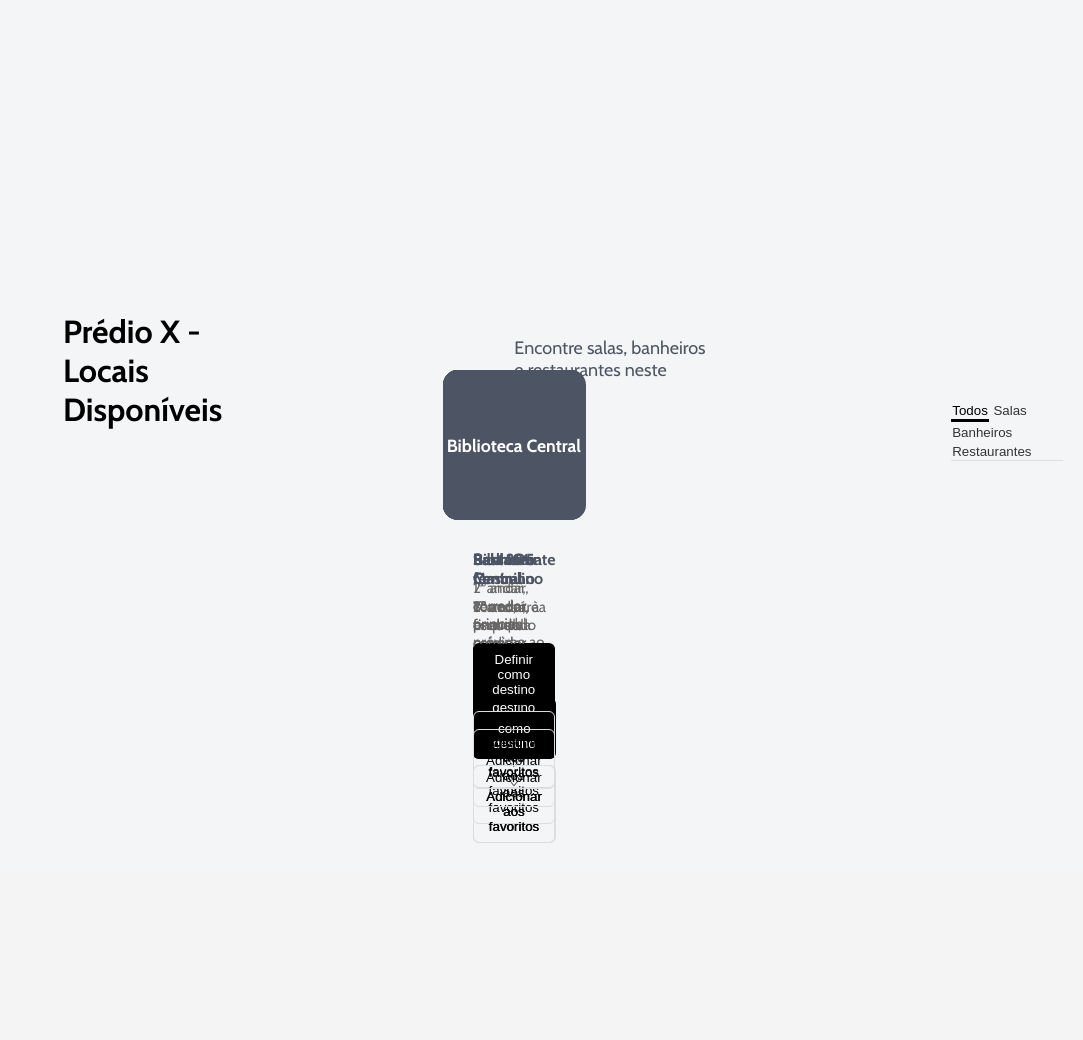
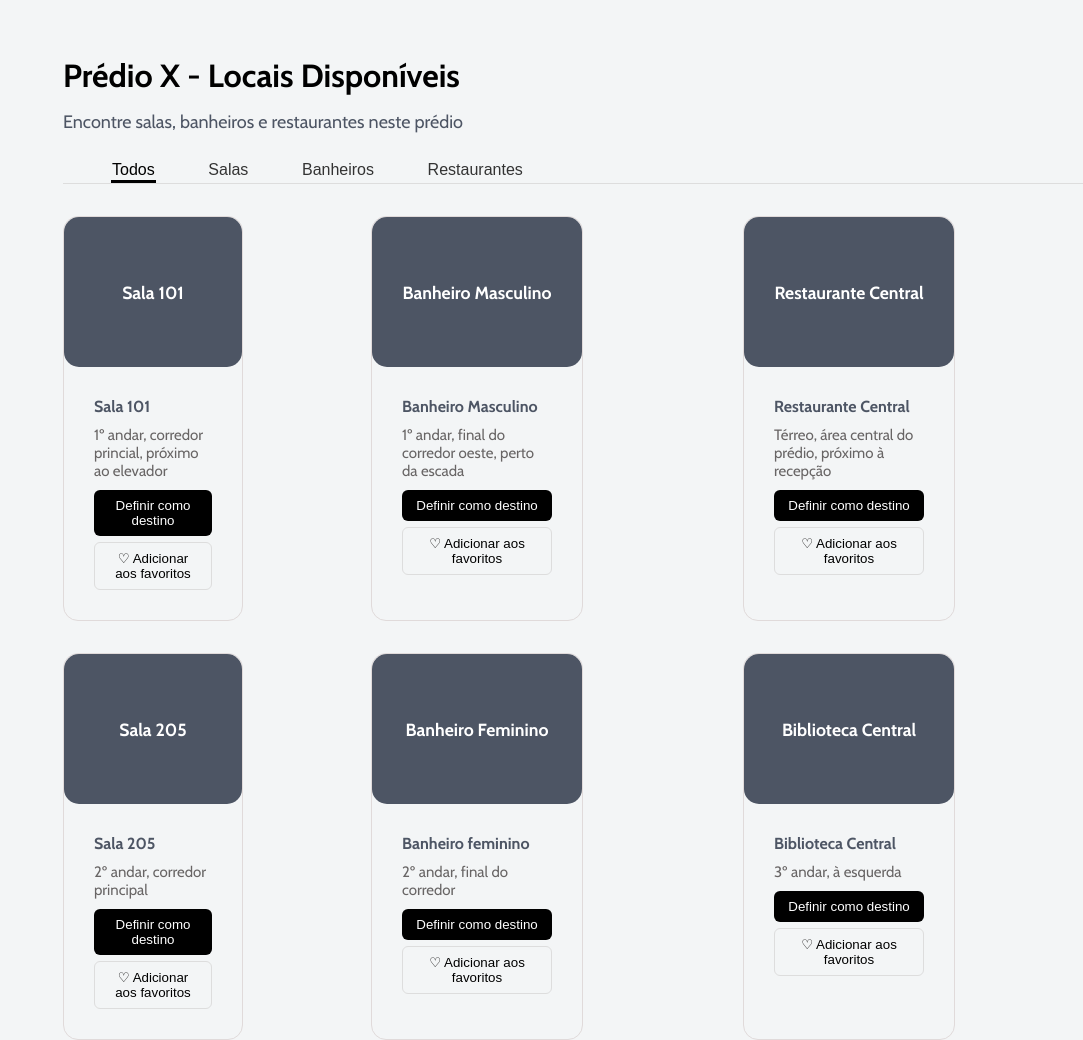
Before and after one commit to rayssathayde/inf1039-puc-go, a Django app: page /available_locations/ in a window 1280 px wide. Shown: the part 69-1109 px from the top of the page, without its empty margins (197-1280 px from the left). Before the commit the page ends 912 px from the top, so only its background shows below. Run offline with Django 5.2, Linux system fonts and the light colour scheme.

Commit message:
ajuste predios_disponiveis e favorites para accounts

```diff
--- a/accounts/urls.py
+++ b/accounts/urls.py
@@ -4,4 +4,5 @@ from accounts import views
 urlpatterns = [
     path('login/', views.login, name='login'),
     path('register/', views.register, name='register'),
+    path('favorites/', views.favorites, name='favorites'),
 ]
--- a/accounts/views.py
+++ b/accounts/views.py
@@ -62,3 +62,7 @@ def register(request):
 
         messages.success(request, f"Usuário {username} cadastrado com sucesso!")
         return redirect('login')
+
+#@login_required(login_url='login')
+def favorites(request):
+    return render(request, 'localizacoes_favoritas.html')
--- a/core/urls.py
+++ b/core/urls.py
@@ -3,7 +3,6 @@ from core import views
 
 urlpatterns = [
     path('', views.home, name='home'),
-    path('favorites/', views.favorites, name='favorites'),
     path('search_result/', views.search_result, name='search_results'),
     path('available_locations/', views.available_locations, name='available_locations'),
 
--- a/core/views.py
+++ b/core/views.py
@@ -5,10 +5,6 @@ from django.contrib.auth.decorators import login_required
 def home(request):
     return render(request, 'index.html')
 
-@login_required(login_url='login')
-def favorites(request):
-    return render(request, 'localizacoes_favoritas.html')
-
 def search_result(request):
     return render(request, 'resultado_pesquisa.html')
 
--- a/static/CSS/style_locais_disponiveis.css
+++ b/static/CSS/style_locais_disponiveis.css
@@ -27,7 +27,9 @@ font-size: large;
     background:none ;
     border: none;
     padding: 1px;
+    font-size: medium;
     font-weight: 500;
+    margin-left: 3rem;
     cursor: pointer;
     color: #333;
 }
@@ -39,10 +41,29 @@ font-size: large;
 .all_locations{
     display: grid;
     grid-template-columns: repeat(3, 1fr);
+
 }
-.localizacoes_card{
+.localizacoes_card1{
     margin-top: 2rem;
     margin-left: 15rem;
+    gap: 20px;
+    border: 1px solid #e0dada;
+    border-radius: 15px;
+
+}
+.localizacoes_card2{
+    margin-top: 2rem;
+    margin-left: 8rem;
+    margin-right: 5rem;
+    gap: 20px;
+    border: 1px solid #e0dada;
+    border-radius: 15px;
+
+}
+.localizacoes_card3{
+    margin-top: 2rem;
+    margin-left:5rem;
+    margin-right: 8rem;
     gap: 20px;
     border: 1px solid #e0dada;
     border-radius: 15px;
--- a/templates/locais_disponiveis.html
+++ b/templates/locais_disponiveis.html
@@ -10,75 +10,76 @@
 
 
 
-    <main class = "container">
+    <main class = "container-predio">
     <!--PRÉDIO X - LOCAIS DISPONÍVEIS -> Título e subtítulo-->
+    <div class = "title">
         <h1 class = "predio">Prédio X - Locais Disponíveis</h1>
         <p class = "descricao">Encontre salas, banheiros e restaurantes neste prédio</p>
+    </div>
+    <section class = "place_cards">
     <nav class="tabs">
                 <button class="active">Todos</button>
                 <button>Salas</button>
                 <button>Banheiros</button>
                 <button>Restaurantes</button>
             </nav>
-<section class = "place_cards">
-    <div class ="place_cards">
+    <div class = "all_locations">
+        <div class ="localizacoes_card1">
             <div class="card-img">Sala 101</div>
             <div class="card-body">
-            <h2 class = "salas">Sala 101</h2>
-            <p class = "inf_sala">1º andar, corredor princial, próximo ao elevador</p>
+                <h2 class>Sala 101</h2>
+                <p class>1º andar, corredor princial, próximo ao elevador</p>
                 <button type="button" class="define_destination">Definir como destino</button>
                 <button type = "button" class = "favorite">♡ Adicionar aos favoritos</button>
             </div>
         </div>
-    <div class = "place_cards">
+        <div class = "localizacoes_card2">
             <div class = "card-img">Banheiro Masculino</div>
             <div class = "card-body">
-            <h2 class = "banheiro_masculino">Banheiro Masculino</h2>
-            <p class = "inf_masculino">1º andar, final do corredor oeste, perto da escada</p>
+                <h2 class>Banheiro Masculino</h2>
+                <p class>1º andar, final do corredor oeste, perto da escada</p>
                 <button type="button" class="define_destination">Definir como destino</button>
                 <button type = "button" class = "favorite">♡ Adicionar aos favoritos</button>
             </div>
         </div>
-    <div class = "place_cards">
+        <div class = "localizacoes_card3">
             <div class = "card-img">Restaurante Central</div>
             <div class = "card-body">
-            <h2 class = "restaurante">Restaurante Central</h2>
-            <p class = "inf_restaurante">Térreo, área central do prédio, próximo à recepção</p>
+                <h2 class>Restaurante Central</h2>
+                <p class>Térreo, área central do prédio, próximo à recepção</p>
                 <button type="button" class="define_destination">Definir como destino</button>
                 <button type = "button" class = "favorite">♡ Adicionar aos favoritos</button>
             </div>
         </div>
-    <div class = "place_cards">
+        <div class = "localizacoes_card1">
             <div class = "card-img">Sala 205</div>
             <div class = "card-body">
-            <h2 class = "salas">Sala 205</h2>
-            <p class = "inf_sala">2º andar, corredor principal</p>
+                <h2 class>Sala 205</h2>
+                <p class>2º andar, corredor principal</p>
                 <button type="button" class="define_destination">Definir como destino</button>
                 <button type = "button" class = "favorite">♡ Adicionar aos favoritos</button>
             </div>
         </div>
-    <div class = "place_cards">
+        <div class = "localizacoes_card2">
             <div class = "card-img">Banheiro Feminino</div>
             <div class = "card-body">
-            <h2 class = "banheiro_feminino">Banheiro feminino</h2>
-            <p class = "inf_feminino">2º andar, final do corredor</p>
+                <h2 class>Banheiro feminino</h2>
+                <p class>2º andar, final do corredor</p>
                 <button type="button" class="define_destination">Definir como destino</button>
                 <button type = "button" class = "favorite">♡ Adicionar aos favoritos</button>
             </div>
         </div>
-    <div class = "place_cards">
+        <div class = "localizacoes_card3">
             <div class = "card-img">Biblioteca Central</div>
             <div class = "card-body">
-             <h2 class = "biblioteca">Biblioteca Central</h2>
-             <p class = "inf_biblioteca">3º andar, à esquerda</p>
+                <h2 class>Biblioteca Central</h2>
+                <p class>3º andar, à esquerda</p>
                 <button type="button" class="define_destination">Definir como destino</button>
                 <button type = "button" class = "favorite">♡ Adicionar aos favoritos</button>
+            </div>
         </div>
     </div>
   </main>
 
 
-
-
-
 {% endblock %}
```
Lines whose indentation alone changed are shown as unchanged.
